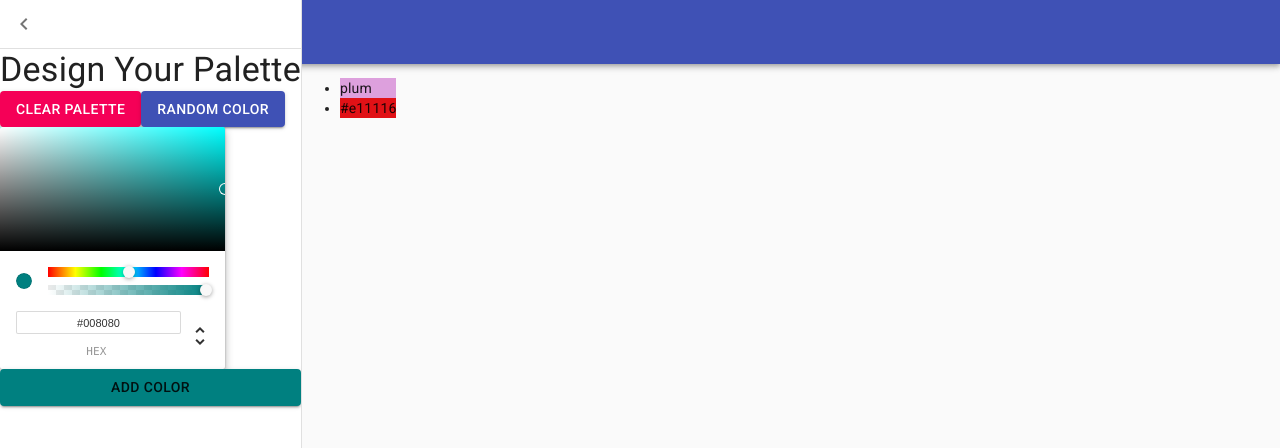
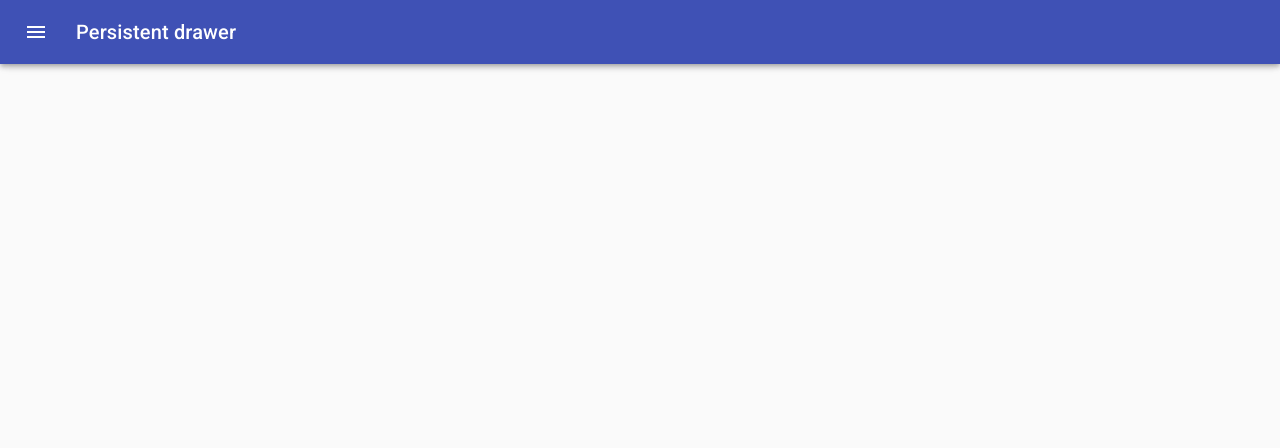
Before and after one commit to Vainakh/Colors_App, a React (Create React App) app: page /palette/new in a window 1280 px wide. Shown: the top 448 px of the page. Built offline with nearby package versions, Linux system fonts and the light colour scheme.

Commit message:
Restructure color picker in new palette form

```diff
--- a/package.json
+++ b/package.json
@@ -10,6 +10,8 @@
     "@testing-library/react": "^11.2.6",
     "@testing-library/user-event": "^12.8.3",
     "chroma-js": "^2.1.1",
+    "classnames": "^2.3.1",
+    "clsx": "^1.1.1",
     "rc-slider": "^9.7.2",
     "react": "^17.0.2",
     "react-color": "^2.19.3",
--- a/src/App.js
+++ b/src/App.js
@@ -5,7 +5,7 @@ import {generatePalette} from './ColorHelpers';
 import {Route, Switch} from 'react-router-dom';
 import PaletteList from './PaletteList';
 import SingleColorPalette from './SingleColorPalette';
-import NewPaletteForm from './NewPaletteForm';
+import NewPaletteFormContainer from './NewPaletteFormContainer';
 
 class App extends Component {
 
@@ -21,7 +21,7 @@ class App extends Component {
           <Route
             exact
             path="/palette/new"
-            render={() => <NewPaletteForm/>}/>
+            render={() => <NewPaletteFormContainer/>}/>
           <Route
               exact
               path='/palette/:paletteId/:colorId'
--- a/src/NewPaletteForm.js
+++ b/src/NewPaletteForm.js
@@ -1,6 +1,6 @@
 import React, {Component} from 'react';
-import classNames from 'classnames';
-import { makeStyles } from '@material-ui/core/styles';
+import clsx from 'clsx';
+import { makeStyles, useTheme } from '@material-ui/core/styles';
 import Drawer from '@material-ui/core/Drawer';
 import CssBaseline from '@material-ui/core/CssBaseline';
 import AppBar from '@material-ui/core/AppBar';
@@ -10,17 +10,19 @@ import Divider from '@material-ui/core/Divider';
 import IconButton from '@material-ui/core/IconButton';
 import MenuIcon from '@material-ui/icons/Menu';
 import ChevronLeftIcon from '@material-ui/icons/ChevronLeft';
+import ChevronRightIcon from '@material-ui/icons/ChevronRight';
+import {withStyles} from '@material-ui/styles';
 import {ChromePicker} from 'react-color';
-import Button from '@material-ui/core/Button';
-import {withStyles} from '@material-ui/styles';
+import Button from "@material-ui/core/Button";
+
 
 const drawerWidth = 400;
-const styles = makeStyles((theme) => ({
+
+const useStyles = makeStyles((theme) => ({
   root: {
     display: 'flex',
   },
   appBar: {
-    zIndex: theme.zIndex.drawer + 1,
     transition: theme.transitions.create(['margin', 'width'], {
       easing: theme.transitions.easing.sharp,
       duration: theme.transitions.duration.leavingScreen,
@@ -32,10 +34,7 @@ const styles = makeStyles((theme) => ({
     transition: theme.transitions.create(['margin', 'width'], {
       easing: theme.transitions.easing.easeOut,
       duration: theme.transitions.duration.enteringScreen,
-    })
-  },
-  title: {
-    flexGrow: 1,
+    }),
   },
   menuButton: {
     marginRight: theme.spacing(2),
@@ -54,6 +53,7 @@ const styles = makeStyles((theme) => ({
     display: 'flex',
     alignItems: 'center',
     padding: theme.spacing(0, 1),
+    // necessary for content to be below app bar
     ...theme.mixins.toolbar,
     justifyContent: 'flex-end',
   },
@@ -66,7 +66,6 @@ const styles = makeStyles((theme) => ({
     }),
     marginLeft: -drawerWidth,
   },
-
   contentShift: {
     transition: theme.transitions.create('margin', {
       easing: theme.transitions.easing.easeOut,
@@ -76,64 +75,42 @@ const styles = makeStyles((theme) => ({
   },
 }));
 
+function NewPaletteForm() {
+  const classes = useStyles();
+  const theme = useTheme();
+  const [open, setOpen] = React.useState(false);
 
-class NewPaletteForm extends Component {
-  constructor(props) {
-    super(props);
-
-    this.state = {
-      open: true,
-      currentColor: "teal",
-      colors: ["plum", "#e11116"]
-    }
-    this.updateCurrentColor = this.updateCurrentColor.bind(this);
-    this.addNewColor = this.addNewColor.bind(this);
-  }
-
-  handleDrawerOpen = () => {
-    this.setState({open:true})
+  const handleDrawerOpen = () => {
+    setOpen(true);
   };
 
-  handleDrawerClose = () => {
-    this.setState({open:false})
+  const handleDrawerClose = () => {
+    setOpen(false);
   };
-
-  updateCurrentColor(newColor) {
-    this.setState({currentColor: newColor.hex})
-  };
-
-  addNewColor() {
-    this.setState({colors: [...this.state.colors, this.state.currentColor]})
-  };
-
-  render() {
-    const {classes} = this.props;
-    const {open, colors, currentColor} = this.state;
 
   return (
     <div className={classes.root}>
-
       <CssBaseline />
       <AppBar
-          position="flex"
-          className={classNames(classes.appBar, {
-            [classes.appBarShift]: open
+        position="fixed"
+        className={clsx(classes.appBar, {
+          [classes.appBarShift]: open,
         })}
       >
-
         <Toolbar>
           <IconButton
             color="inherit"
             aria-label="open drawer"
-              onClick={this.handleDrawerOpen}
+            onClick={handleDrawerOpen}
             edge="start"
-              className={classNames(classes.menuButton, open && classes.hide)}
+            className={clsx(classes.menuButton, open && classes.hide)}
           >
             <MenuIcon />
           </IconButton>
-            <Typography variant="h6" color='inherit' wrap="wrap">
+          <Typography variant="h6" noWrap>
             Persistent drawer
           </Typography>
+          <Button></Button>
         </Toolbar>
       </AppBar>
       <Drawer
@@ -146,8 +123,8 @@ class NewPaletteForm extends Component {
         }}
       >
         <div className={classes.drawerHeader}>
-            <IconButton onClick={this.handleDrawerClose}>
-              <ChevronLeftIcon />
+          <IconButton onClick={handleDrawerClose}>
+            {theme.direction === 'ltr' ? <ChevronLeftIcon /> : <ChevronRightIcon />}
           </IconButton>
         </div>
         <Divider />
@@ -155,52 +132,28 @@ class NewPaletteForm extends Component {
             Design Your Palette
           </Typography>
           <div>
-              <Button
-                variant='contained'
-                color='secondary'>
-                Clear Palette
-              </Button>
-              <Button
-                variant='contained'
-                color='primary'>
-                Random Color
-              </Button>
+            <Button variant='contained' color='secondary'>Clear Palette</Button>
+            <Button variant='contained' color='primary'>Random Color</Button>
           </div>
         <ChromePicker
-            color={this.state.currentColor}
-            onChangeComplete={this.updateCurrentColor}
-          />
-          <Button
-                variant='contained'
-                color={currentColor}
-                style={{backgroundColor: currentColor}}
-                onClick={this.addNewColor}>
-               Add Color
-          </Button>
+          color="purple"
+          onChangeComplete={(newColor) => console.log(newColor)}/>
+        <Button variant='contained' color='primary'>Add Color</Button>
 
       </Drawer>
-
       <main
-          className={classNames(classes.content, {
+        className={clsx(classes.content, {
           [classes.contentShift]: open,
         })}
       >
-          <div className={classes.drawerHeader}>
-            <ul style={{position: "absolute", left: "300px"}}>
-              {colors.map(color => (
-                  <li style={{backgroundColor: color}}>{color}</li>
-                ))}
-            </ul>
+        <div className={classes.drawerHeader} />
+
+        </main>
     </div>
-        </main>
-
-      </div>
-
   );
-  }
 }
 
 
-export default withStyles(styles,{withTheme: true})(NewPaletteForm);
+export default withStyles(useStyles,{withTheme: true})(NewPaletteForm);
 
 /////////////////////////////////////////////////////////////////////////
--- /dev/null
+++ b/src/NewPaletteFormContainer.js
@@ -0,0 +1,14 @@
+import React, {Component} from 'react';
+import NewPaletteForm from './NewPaletteForm';
+
+class NewPaletteFormContainer extends Component {
+  render() {
+    return (
+      <div>
+        <NewPaletteForm/>
+      </div>
+    )
+  }
+}
+
+export default NewPaletteFormContainer;
```
Also changed, not shown: src/DraggableColorBox.js (added, +27 -0 lines). Lines whose indentation alone changed are shown as unchanged.
